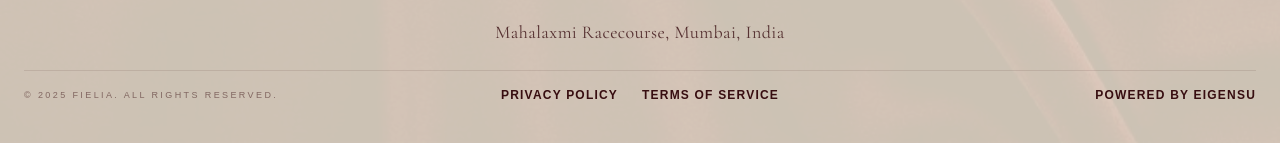
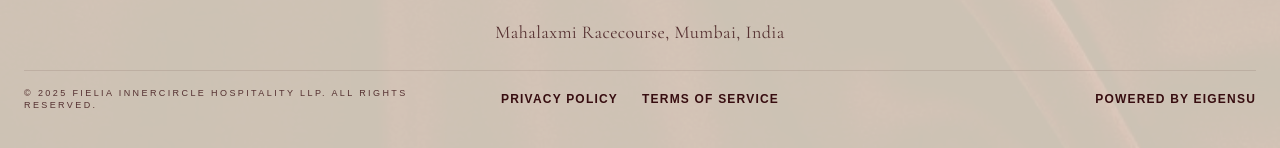
Before and after one commit to ashmay29/Fielia, a Next.js app in the folder apps/vista/: page /story in a window 1280 px wide. Shown: the part 3216-3364 px from the top of the page. Built offline with nearby package versions, Linux system fonts and the light colour scheme; a web font is replaced by a local one.

Commit message:
Update footer

```diff
--- a/apps/vista/src/components/common/Footer.tsx
+++ b/apps/vista/src/components/common/Footer.tsx
@@ -2,7 +2,7 @@ export function Footer() {
   return (
     <div className="relative mt-12 border-t border-[#370D10]/10 pt-8 text-center">
       <p className="font-[family-name:var(--font-cormorant)] text-xs tracking-wider text-[#370D10]/60 sm:text-sm">
-        © FIELIA — Mumbai · Private Members Only
+        © FIELIA Innercircle Hospitality LLP — Mumbai · Private Members Only
       </p>
     </div>
   );
--- a/apps/vista/src/components/landing/Footer.tsx
+++ b/apps/vista/src/components/landing/Footer.tsx
@@ -53,7 +53,7 @@ const Footer = () => {
                     <span className="absolute -bottom-2 left-1/2 w-0 h-px bg-[#C5A572] transition-all duration-300 group-hover:w-full group-hover:left-0" />
                   </Link>
                 </li>
-              )
+              ),
             )}
           </ul>
         </nav>
@@ -76,16 +76,23 @@ const Footer = () => {
         </div>
 
         {/* Copyright */}
-        <div className="flex flex-col md:flex-row items-center justify-between w-full border-t border-[#370D10]/10 pt-4 mt-2 text-[#370D10]/50 text-[9px] uppercase tracking-[0.2em] md:text-xs gap-4 md:gap-0">
+        <div className="flex flex-col md:flex-row items-center justify-between w-full border-t border-[#370D10]/10 pt-4 mt-2 text-[#370D10]/80 text-[9px] uppercase tracking-[0.2em] md:text-xs gap-4 md:gap-0">
           <p className="md:flex-1 md:text-left text-[9px]">
-            © {new Date().getFullYear()} Fielia. All rights reserved.
+            © {new Date().getFullYear()} Fielia Innercircle Hospitality LLP. All
+            rights reserved.
           </p>
 
           <div className="flex gap-4 sm:gap-6 mt-2 md:mt-0 md:flex-1 md:justify-center">
-            <Link href="/privacy-policy" className="text-[#370D10] font-bold text-[10px] md:text-xs hover:text-black transition-colors tracking-widest text-center">
+            <Link
+              href="/privacy-policy"
+              className="text-[#370D10] font-bold text-[10px] md:text-xs hover:text-black transition-colors tracking-widest text-center"
+            >
               Privacy Policy
             </Link>
-            <Link href="/terms-of-service" className="text-[#370D10] font-bold text-[10px] md:text-xs hover:text-black transition-colors tracking-widest text-center">
+            <Link
+              href="/terms-of-service"
+              className="text-[#370D10] font-bold text-[10px] md:text-xs hover:text-black transition-colors tracking-widest text-center"
+            >
               Terms of Service
             </Link>
           </div>
```
